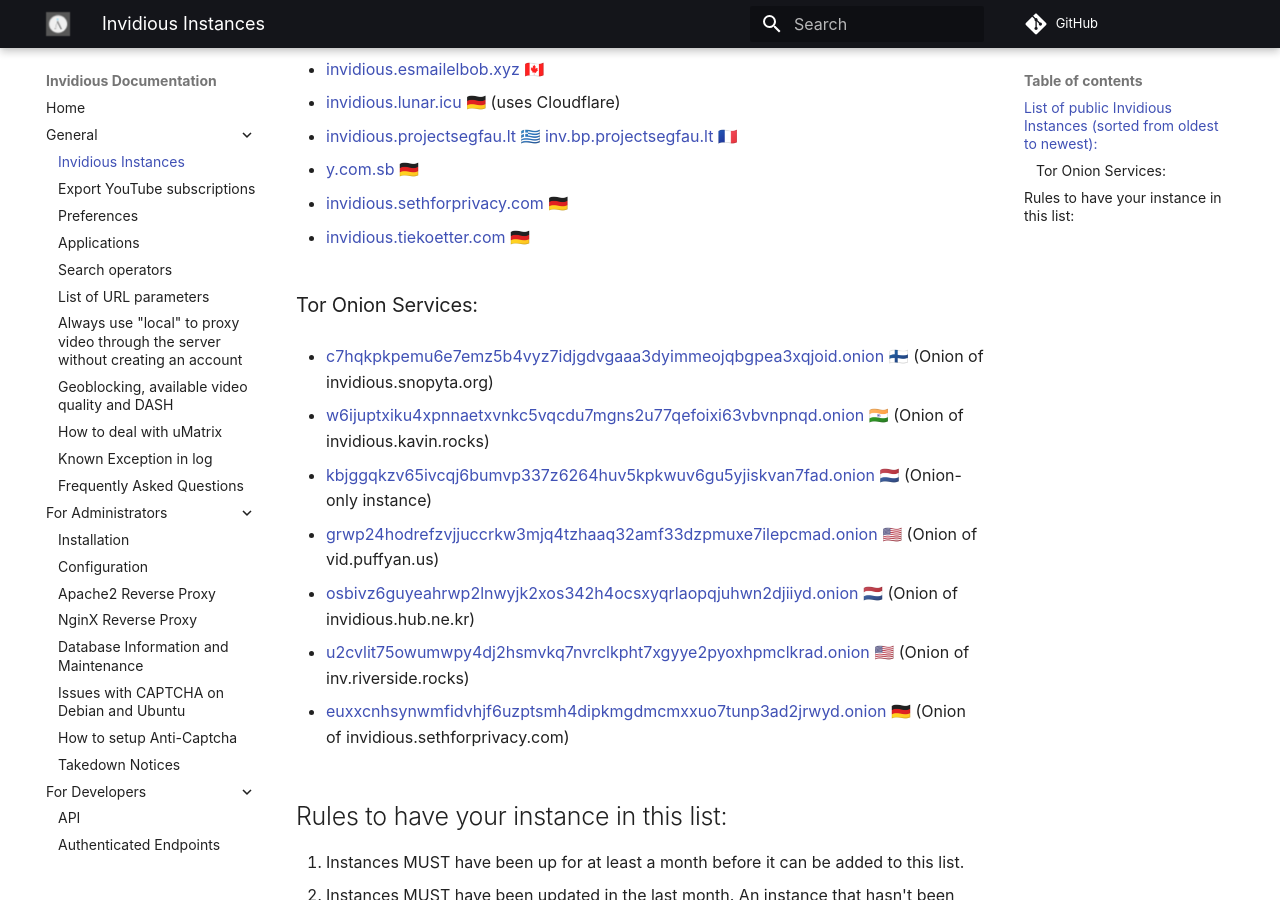
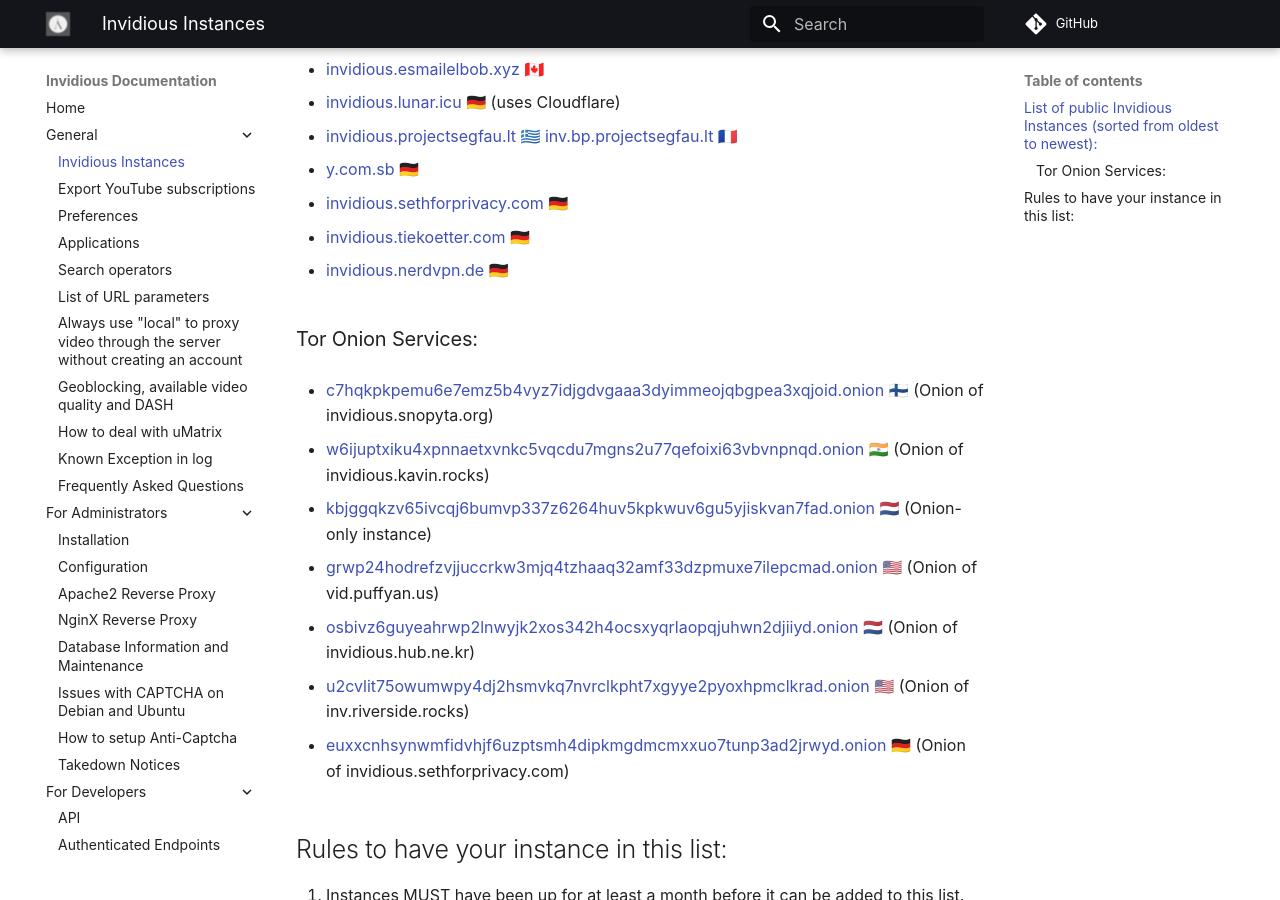
Before and after one commit to iv-org/documentation, an MkDocs documentation site: the page built from docs/instances.md, in a window 1280 px wide and 900 px high, scrolled down 818 px. Built offline with MkDocs 1.6.1 and Material for MkDocs 9.7.7, drawn with Linux system fonts in a browser that asks for light colours; comment, search, counter and statistics services are not loaded.

Commit message:
Add invidious.nerdvpn.de

```diff
--- a/docs/instances.md
+++ b/docs/instances.md
@@ -42,6 +42,8 @@
 
 * [invidious.tiekoetter.com](https://invidious.tiekoetter.com) 🇩🇪
 
+* [invidious.nerdvpn.de](https://invidious.nerdvpn.de) 🇩🇪
+
 ### Tor Onion Services:
 * [c7hqkpkpemu6e7emz5b4vyz7idjgdvgaaa3dyimmeojqbgpea3xqjoid.onion](http://c7hqkpkpemu6e7emz5b4vyz7idjgdvgaaa3dyimmeojqbgpea3xqjoid.onion) 🇫🇮 (Onion of invidious.snopyta.org)
 
```
